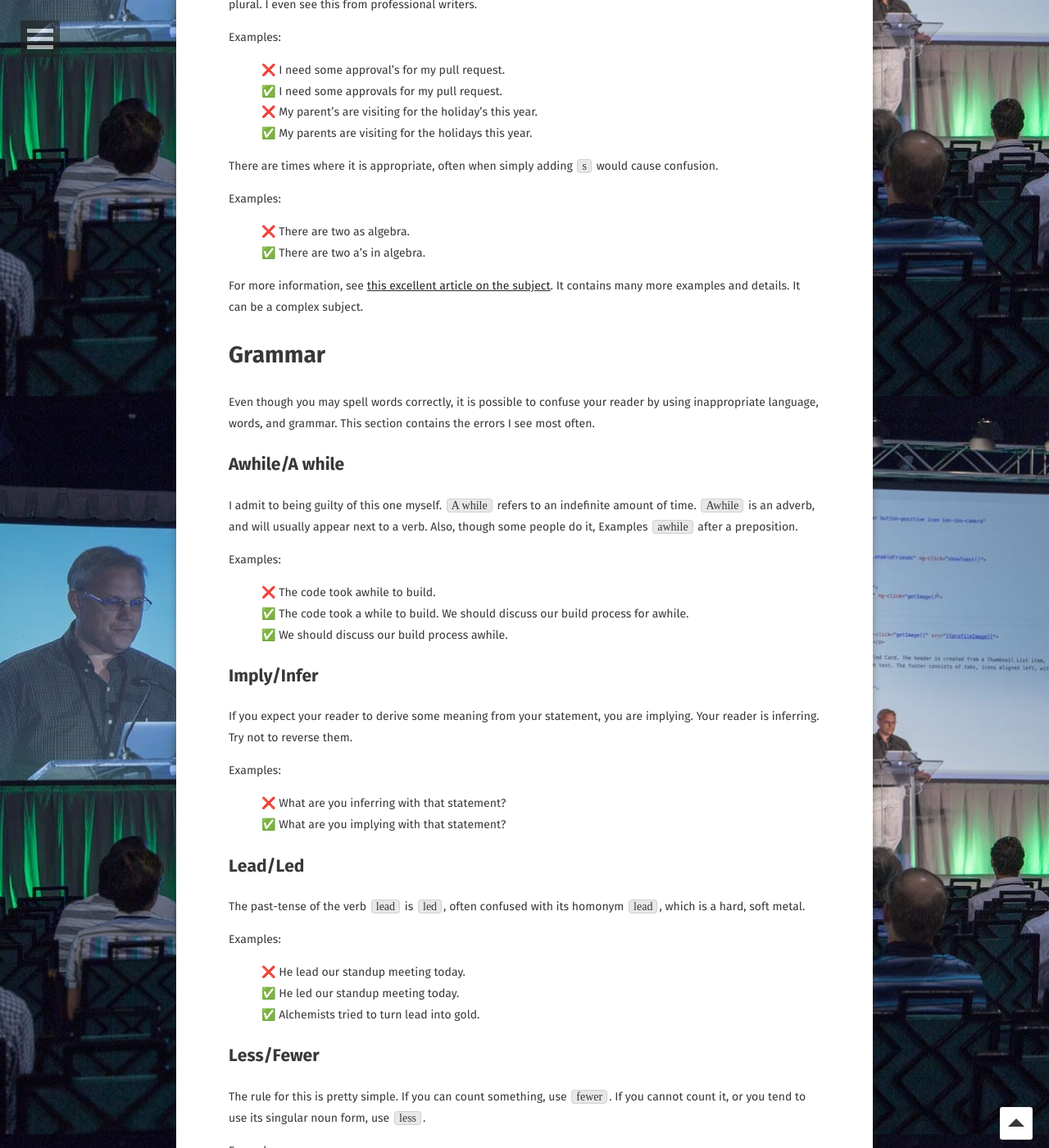
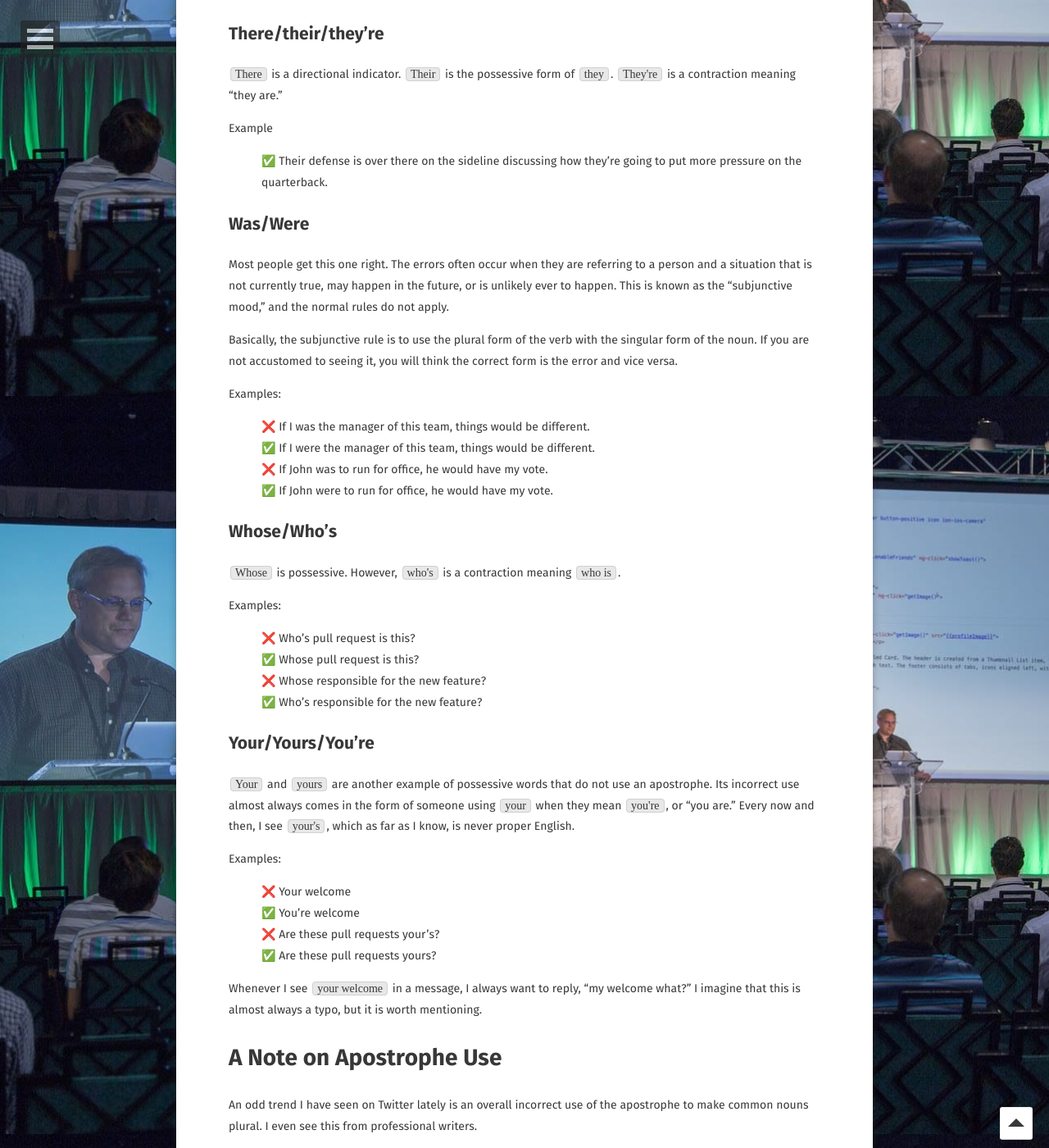
Before and after one commit to walkingriver/walkingriver.github.io, a Jekyll site: the page built from _posts/2021-12-03-watch-your-writing.md, in a window 1280 px wide and 1400 px high, scrolled down 4017 px. Shown: the whole window at 82% size. Built offline with Jekyll 4.4.1, drawn with Linux system fonts in a browser that asks for light colours; some web fonts are replaced; some of the changed text lies outside the part shown.

Commit message:
MInor typo fixes

```diff
--- a/_posts/2021-12-03-watch-your-writing.md
+++ b/_posts/2021-12-03-watch-your-writing.md
@@ -33,7 +33,7 @@ My target audience is native English speakers. While I am sure non-native Englis
 # Spelling
 Most spelling mistakes online are probably caused by simple typos. This is especially true if you are typing on a mobile device. First, use a spell checker. In today's world, spell checkers are everywhere. The code editor I am using right now has one. A word of caution, however: if you are not careful, you can still use a correctly spelled word incorrectly. That is a harder problem to solve and requires more proofreading.
 
-Considering only spelling, below are some common mistakes I see often.
+Even though you may spell words correctly, it is possible to confuse your reader by using inappropriate language, words, and grammar. This section contains the errors I see most often.
 
 ## Alright
 There is no such word, even though many spell checkers do not flag it. It is an informal form of `all right`.
@@ -46,10 +46,23 @@ Examples:
 - ✅ There were a lot of bugs in the last release.
 - ✅ There were many bugs in the last release.
 
+## Awhile/A while
+I admit to being guilty of this one myself. `A while` refers to an indefinite amount of time. `Awhile` is an adverb, and will usually appear next to a verb. Also, though some people do it, Examples `awhile` after a preposition.
 
+Examples:
+- ❌ The code took awhile to build.
+- ✅ The code took a while to build.
+We should discuss our build process for awhile.
+- ✅ We should discuss our build process awhile.
 ## Cancelled/Canceled
 Though technically either form is correct, in most of the English-speaking world, the proper spelling is `canceled`. In reality, it does not matter which one you use; the former spelling (cancelled) is becoming more common. My advice is to pick one and be consistent.
 
+## Imply/Infer
+If you expect your reader to derive some meaning from your statement, you are implying. Your reader is inferring. Try not to reverse them.
+
+Examples:
+- ❌ What are you inferring with that statement?
+- ✅ What are you implying with that statement?
 ## Irregardless
 Again, there is no such word. There are two words you may wish to use instead: `regardless` or `irrespective`.
 
@@ -72,6 +85,20 @@ Examples:
 
 See also `who's` and `whose`, which follow a similar pattern.
 
+## Lead/Led
+The past-tense of the verb `lead` is `led`, often confused with its homonym `lead`, which is a dense, soft metal.
+
+## Less/Fewer
+The rule for this is pretty simple. If you can count something, use `fewer`. If you cannot count it, or you tend to use its singular noun form, use `less`.
+
+Examples:
+- ❌ This code has less bugs than the last one.
+- ✅ This code has fewer bugs than the last one.
+- ✅ This code is less complex than the last one.
+- ❌ I have less dollars today than yesterday.
+- ✅ I have fewer dollars today than yesterday.
+- ✅ I have less money today than yesterday.
+
 ## Let's/Lets
 This is another one I see often. The word `let's` is a contraction meaning "let us." On the other hand, `lets` is a verb meaning "allows."
 
@@ -92,13 +119,22 @@ Examples
 - ❌ First I run my tests, than I commit the code.
 - ✅ First I run my tests, then I commit the code.
 
-
 ## There/their/they're
 `There` is a directional indicator. `Their` is the possessive form of `they`. `They're` is a contraction meaning "they are."
 
 Example
 - ✅ Their defense is over there on the sideline discussing how they're going to put more pressure on the quarterback.
 
+## Was/Were
+Most people get this one right. The errors often occur when they are referring to a person and a situation that is not currently true, may happen in the future, or is unlikely ever to happen. This is known as the "subjunctive mood," and the normal rules do not apply.
+
+Basically, the subjunctive rule is to use the plural form of the verb with the singular form of the noun. If you are not accustomed to seeing it, you will think the correct form is the error and vice versa.
+
+Examples:
+- ❌ If I was the manager of this team, things would be different.
+- ✅ If I were the manager of this team, things would be different.
+- ❌ If John was to run for office, he would have my vote.
+- ✅ If John were to run for office, he would have my vote.
 
 ## Whose/Who's
 `Whose` is possessive. However, `who's` is a contraction meaning `who is`.
@@ -121,7 +157,7 @@ Examples:
 
 Whenever I see `your welcome` in a message, I always want to reply, "my welcome what?" I imagine that this is almost always a typo, but it is worth mentioning.
 
-## A Note on Apostrophe Use
+# A Note on Apostrophe Use
 An odd trend I have seen on Twitter lately is an overall incorrect use of the apostrophe to make common nouns plural. I even see this from professional writers.
 
 Examples:
@@ -133,58 +169,18 @@ Examples:
 There are times where it is appropriate, often when simply adding `s` would cause confusion.
 
 Examples:
-- ❌ There are two as algebra.
+- ❌ There are two as in algebra.
 - ✅ There are two a's in algebra.
 
 For more information, see [this excellent article on the subject](https://editorsmanual.com/articles/apostrophes-in-plurals/){:target="_blank"}. It contains many more examples and details. It can be a complex subject.
 
-# Grammar
-Even though you may spell words correctly, it is possible to confuse your reader by using inappropriate language, words, and grammar. This section contains the errors I see most often.
-
-## Awhile/A while
-I admit to being guilty of this one myself. `A while` refers to an indefinite amount of time. `Awhile` is an adverb, and will usually appear next to a verb. Also, though some people do it, Examples `awhile` after a preposition.
-
-Examples:
-- ❌ The code took awhile to build.
-- ✅ The code took a while to build.
-We should discuss our build process for awhile.
-- ✅ We should discuss our build process awhile.
-
-## Imply/Infer
-If you expect your reader to derive some meaning from your statement, you are implying. Your reader is inferring. Try not to reverse them.
-
-Examples:
-- ❌ What are you inferring with that statement?
-- ✅ What are you implying with that statement?
-
-## Lead/Led
-The past-tense of the verb `lead` is `led`, often confused with its homonym `lead`, which is a hard, soft metal.
 
 Examples:
 - ❌ He lead our standup meeting today.
 - ✅ He led our standup meeting today.
 - ✅ Alchemists tried to turn lead into gold.
 
-## Less/Fewer
-The rule for this is pretty simple. If you can count something, use `fewer`. If you cannot count it, or you tend to use its singular noun form, use `less`.
-
-Examples:
-- ❌ This code has less bugs than the last one.
-- ✅ This code has fewer bugs than the last one.
-- ✅ This code is less complex than the last one.
-
-## Was/Were
-Most people get this one right. The errors often occur when they are referring to a person and a situation that is not currently true, may happen in the future, or is unlikely ever to occur. This is known as the "subjunctive mood," and the normal rules do not apply.
-
-Basically, the subjunctive rule is to use the plural form of a verb with the singular form of the noun. If you are not accustomed to seeing it, you will think the correct form is the error and vice versa.
-
-Examples:
-- ❌ If I was the manager of this team, things would be different.
-- ✅ If I were the manager of this team, things would be different.
-- ❌ If John was to run for office, he would have my vote.
-- ✅ If John were to run for office, he would have my vote.
-
-## Split Infinitives
+# Split Infinitives
 An infinitive is a verb form that is used as a noun. For example, the word `replicate` is a verb. `To replicate` is a noun. In the sentence `Docker enables teams to replicate`, the verb is `enables` and the noun is `to replicate`.
 
 Splitting an infinitive involves adding another word between the two, and is technically a grammatical error.
```
